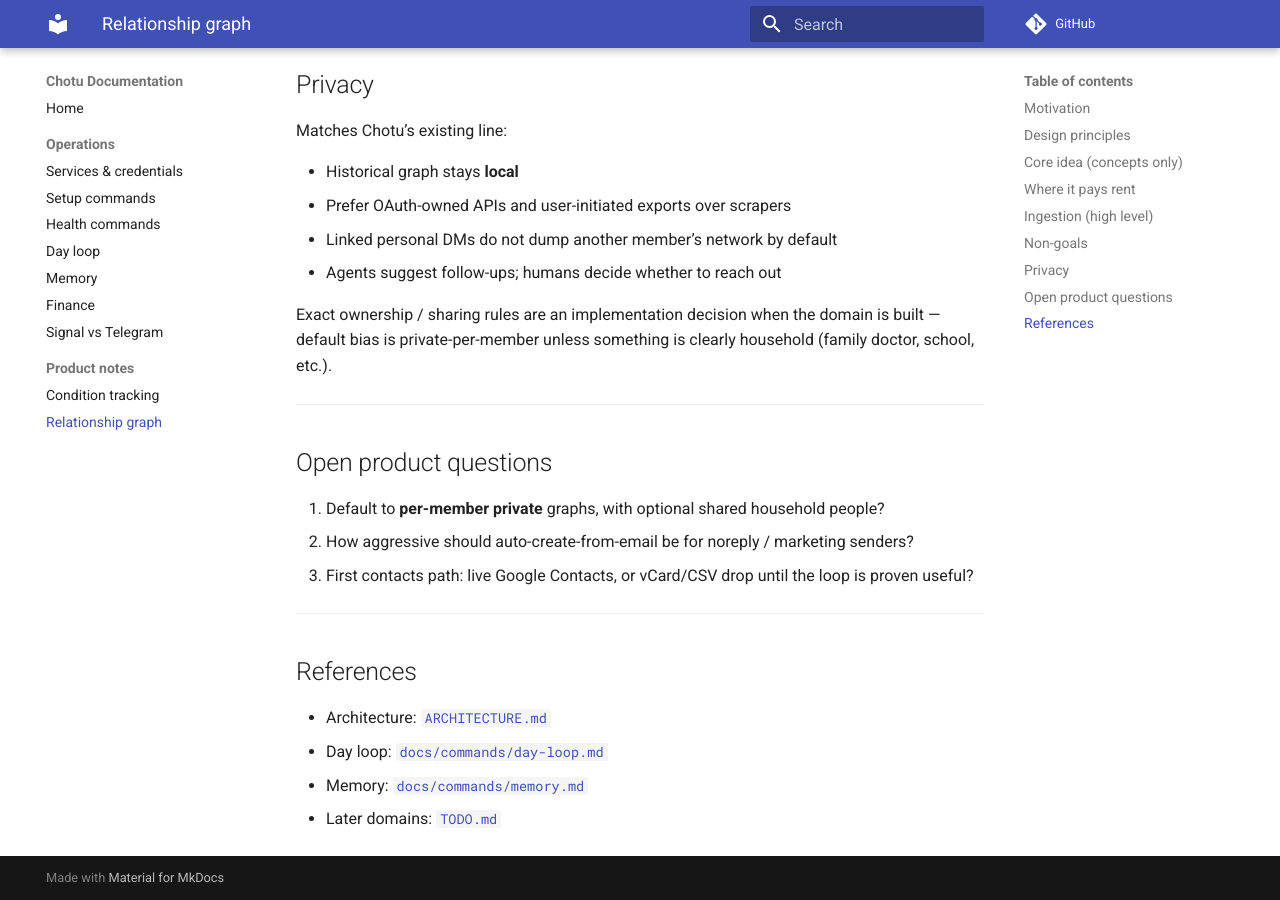
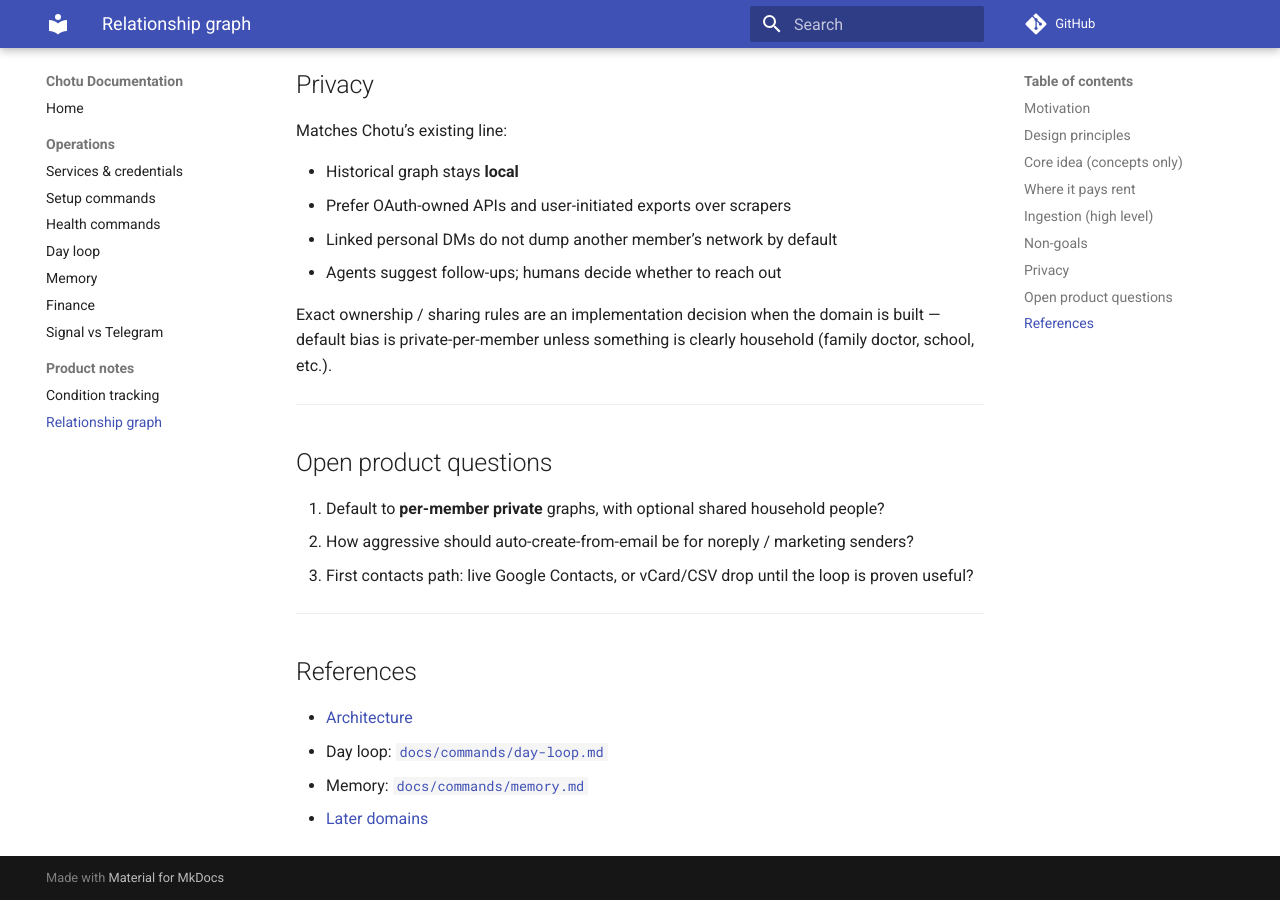
Before and after one commit to Prajaktcs/chottu, an MkDocs documentation site: the page built from docs/relationship-graph-spec.md, in a window 1280 px wide and 900 px high, scrolled down 2845 px. Built offline with MkDocs 1.6.1 and Material for MkDocs 9.7.7, drawn with Linux system fonts in a browser that asks for light colours; comment, search, counter and statistics services are not loaded.

```diff
--- a/docs/relationship-graph-spec.md
+++ b/docs/relationship-graph-spec.md
@@ -133,7 +133,7 @@ household (family doctor, school, etc.).
 
 ## References
 
-- Architecture: [`ARCHITECTURE.md`](../ARCHITECTURE.md)
+- [Architecture](https://github.com/Prajaktcs/chottu/blob/main/ARCHITECTURE.md)
 - Day loop: [`docs/commands/day-loop.md`](./commands/day-loop.md)
 - Memory: [`docs/commands/memory.md`](./commands/memory.md)
-- Later domains: [`TODO.md`](../TODO.md)
+- [Later domains](https://github.com/Prajaktcs/chottu/blob/main/TODO.md)
```
Also changed, not shown: docs/README.md (+1 -1 lines), docs/services-and-credentials.md (+1 -1 lines).
